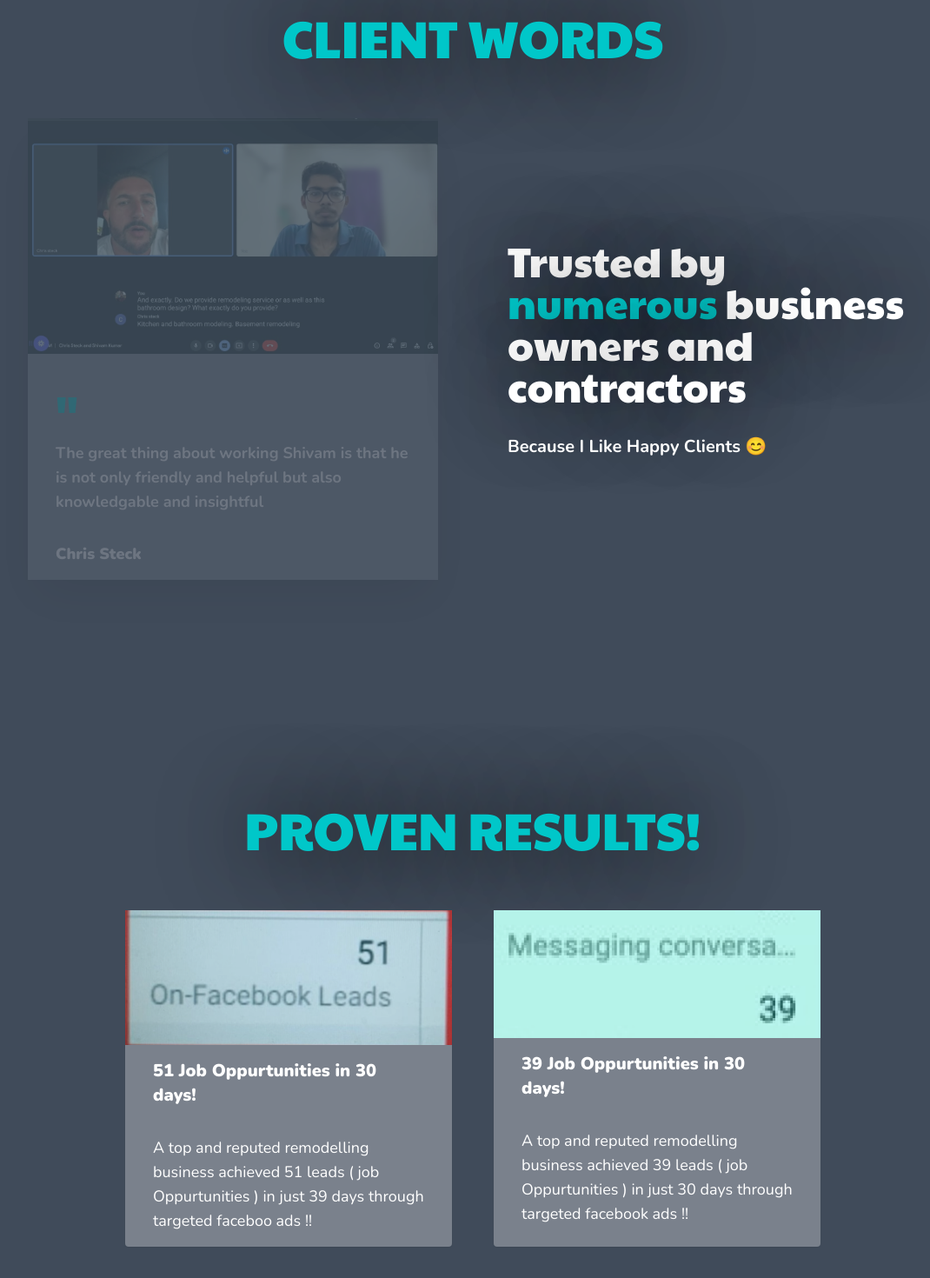
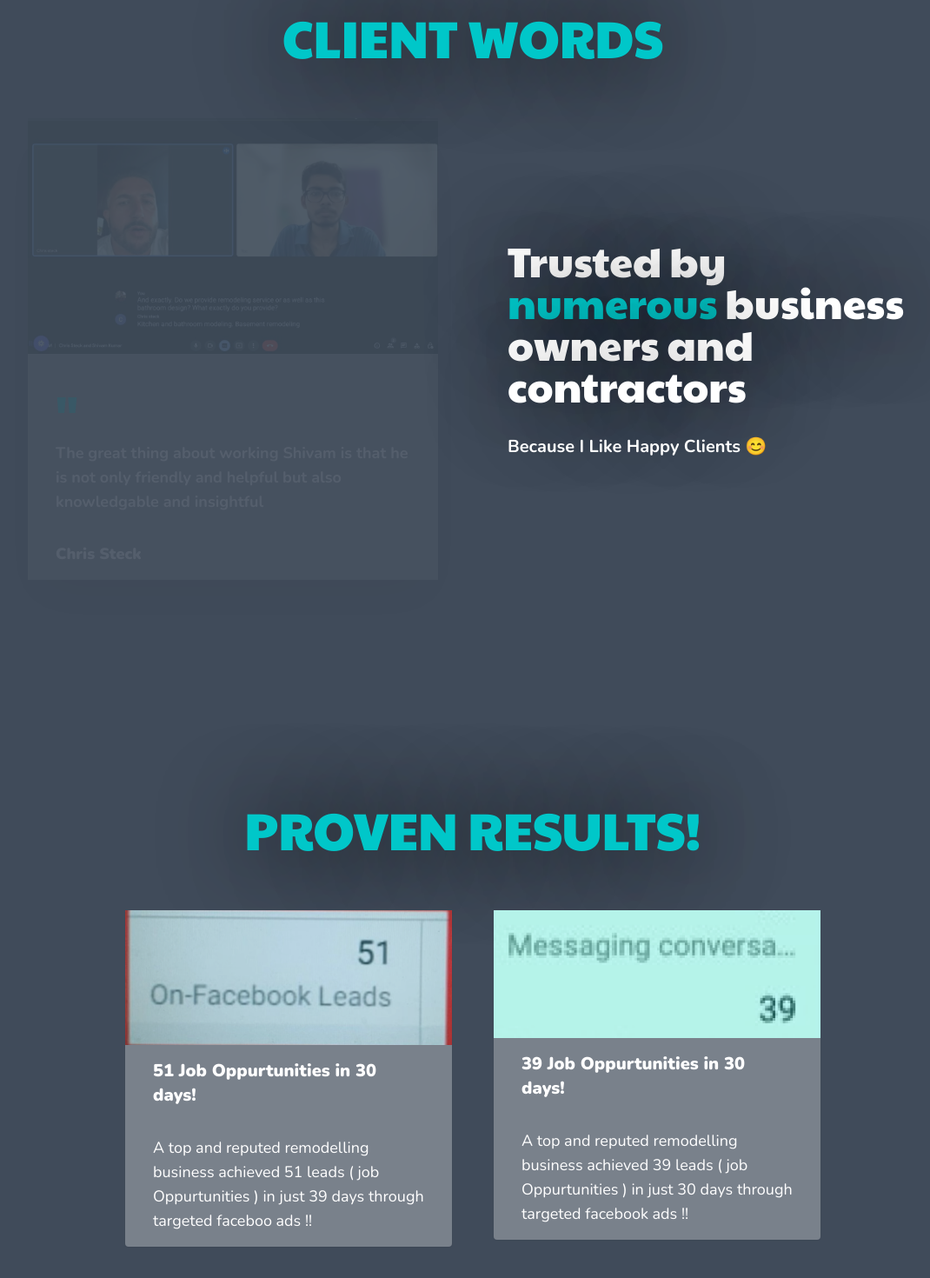
Before and after one commit to Aryanr64x/NeovisionMarketing, a Next.js app: page / in a window 1280 px wide. Shown: the part 1020-2490 px from the top of the page at 87% size, without its empty margins (96-1166 px from the left). Built offline with nearby package versions, Linux system fonts and the light colour scheme.

Commit message:
tilt added

```diff
--- a/components/ClientWords.jsx
+++ b/components/ClientWords.jsx
@@ -21,6 +21,8 @@ const ClientWords = () => {
     ]
     const [counter, setCounter] = useState(0)
     useEffect(() => {
+
+        console.log("USE EFFECT HAS BEEN CALLED")
         const interval = setInterval(() => {
 
             setCounter((counter) => counter+1);
@@ -49,7 +51,7 @@ const ClientWords = () => {
                 CLIENT WORDS
             </h2>
             <div  className="mt-16 md:grid md:grid-cols-2 md:gap-x-20">
-                <motion.div  animate={{opacity: [0,1,1,0]}} transition={{duration: 7, repeat: 100 }} className="bg-white bg-opacity-30 shadow-2xl " >
+                <motion.div  initial={{ opacity: 0 }} animate={{opacity: [1,1,0]}} transition={{duration: 7, repeat: 100 }} className="bg-white bg-opacity-30 shadow-2xl " >
                     <div>
                         <img  className="w-full h-84" src={ (testimonials[counter]) ? (testimonials[counter].image) : 'baba' } alt="" />
 
--- a/components/Result.jsx
+++ b/components/Result.jsx
@@ -1,3 +1,5 @@
+import Tilt from 'react-parallax-tilt';
+
 const Result = () => {
     return (
         <div>
@@ -7,6 +9,7 @@ const Result = () => {
                     PROVEN RESULTS!
                 </h2>
                 <div className="grid grid-cols-1 sm:grid-cols-2 gap-x-12 mt-16">
+                    <Tilt>
 
                         <div className="bg-white bg-opacity-30 shadow-sm rounded hover:shadow-2xl cursor-pointer transition-all duration-300  mt-16 md:mt-0">
                             <img src="/result1final.png" className="w-full" />
@@ -20,6 +23,8 @@ const Result = () => {
                                 </div>
                             </div>
                         </div>
+                    </Tilt>
+                    <Tilt>
                         <div className="bg-white bg-opacity-30 shadow-sm rounded hover:shadow-2xl cursor-pointer transition-all duration-300 mt-16 md:mt-0">
                             <img src="/result2final.png" className="w-full" />
                             <div className="px-8">
@@ -32,6 +37,7 @@ const Result = () => {
                                 </div>
                             </div>
                         </div>
+                    </Tilt>
                 </div>
             </div>
         </div>
--- a/package.json
+++ b/package.json
@@ -13,7 +13,8 @@
     "next": "12.3.1",
     "react": "18.2.0",
     "react-calendly": "^4.1.0",
-    "react-dom": "18.2.0"
+    "react-dom": "18.2.0",
+    "react-parallax-tilt": "^1.7.68"
   },
   "devDependencies": {
     "autoprefixer": "^10.4.12",
```
Also changed, not shown: 1 other file (tests, documents, lock files or other folders). Lines whose indentation alone changed are shown as unchanged.
